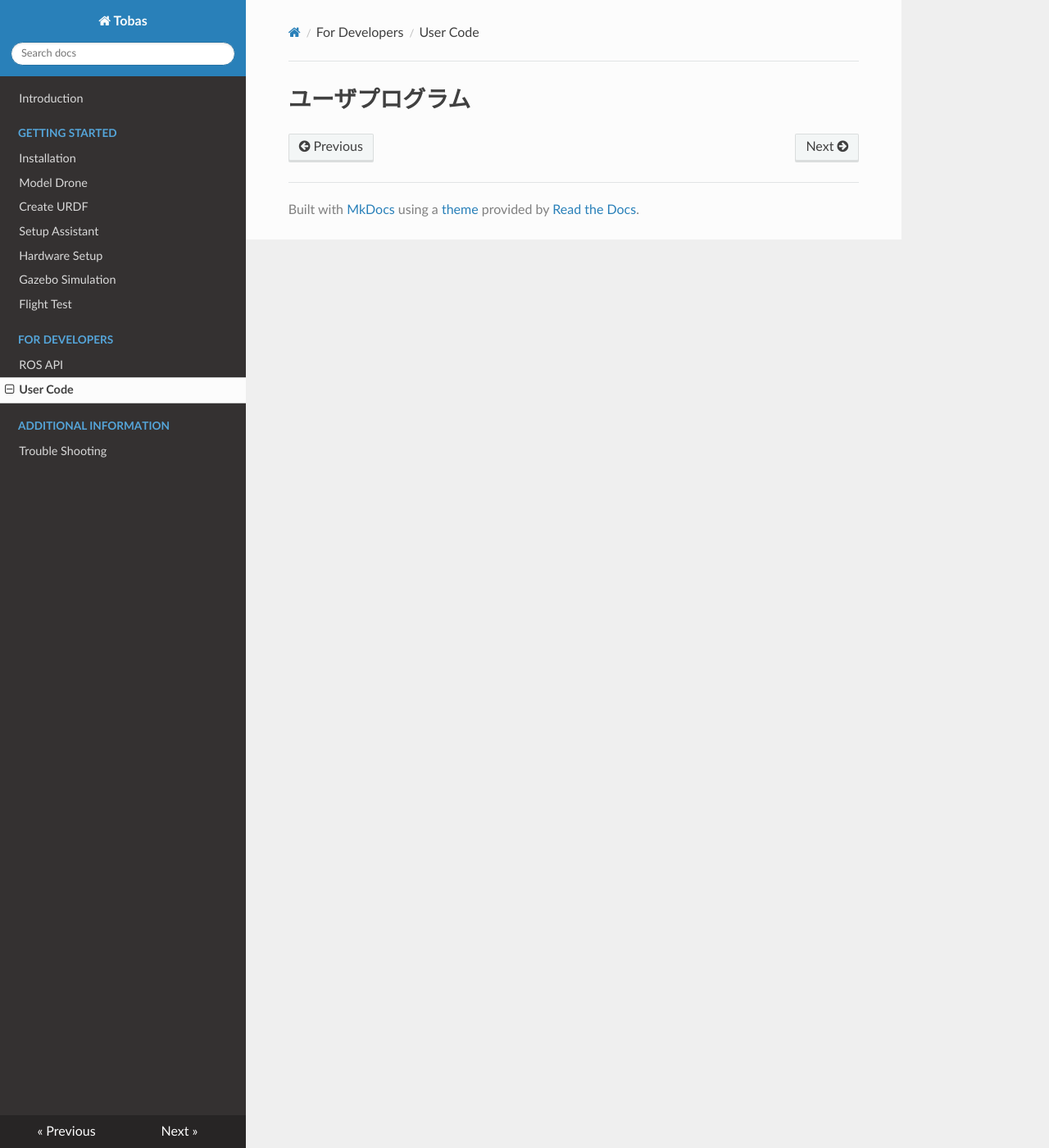
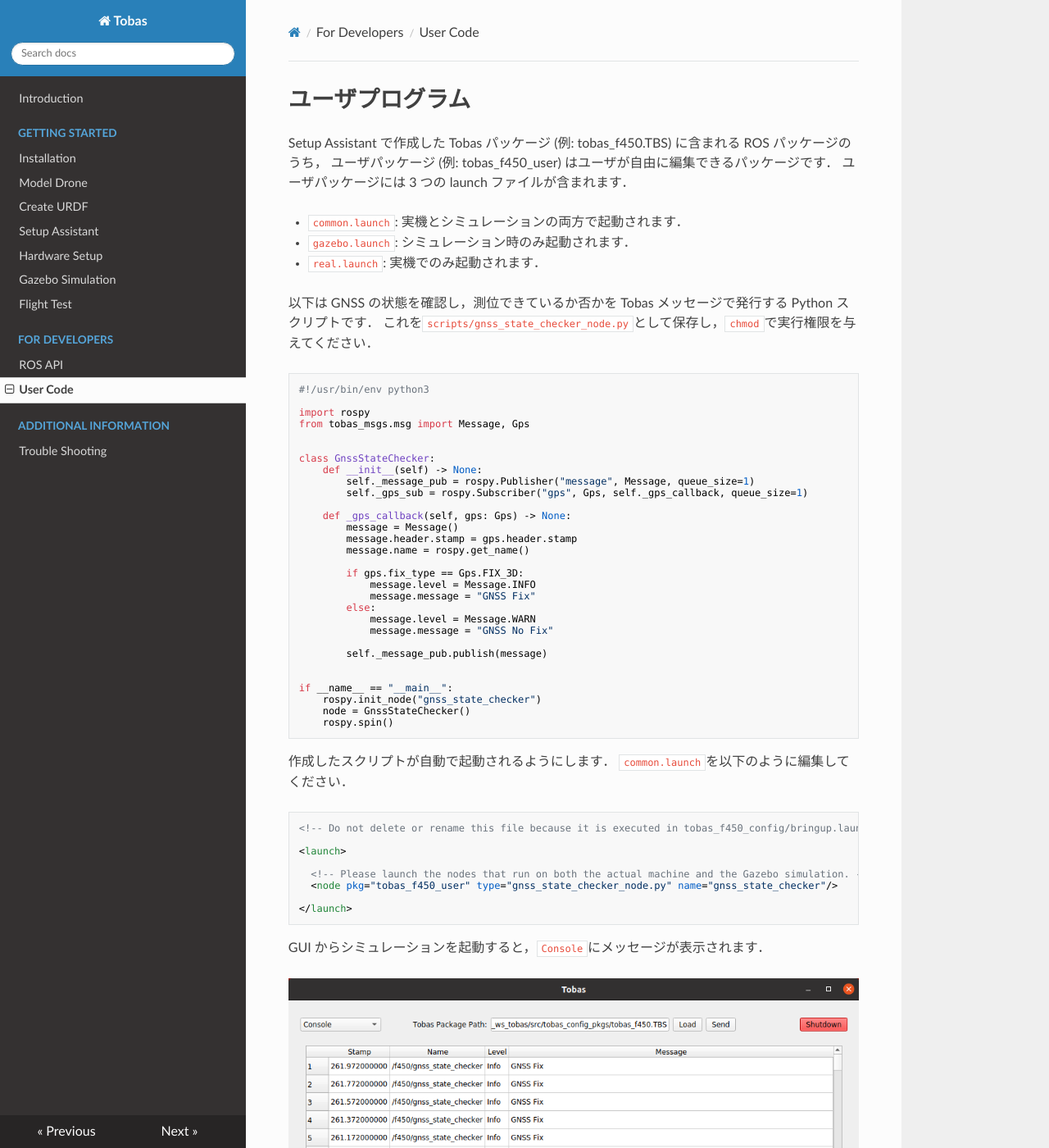
Before and after one commit to TobasFlightControl/tobas_wiki_ja, an MkDocs documentation site: the page built from docs/user_code.md, in a window 1280 px wide and 1400 px high. Shown: the whole window at 82% size. Built offline with MkDocs 1.6.1, drawn with Linux system fonts in a browser that asks for light colours; nearby versions of some CDN libraries.

Commit message:
edit: user_code.md

````diff
--- a/docs/user_code.md
+++ b/docs/user_code.md
@@ -1,132 +1,63 @@
 # ユーザプログラム
 
-<!-- TODO -->
-<!-- ## ROS API で操作
+Setup Assistant で作成した Tobas パッケージ (例: tobas_f450.TBS) に含まれる ROS パッケージのうち，
+ユーザパッケージ (例: tobas_f450_user) はユーザが自由に編集できるパッケージです．
+ユーザパッケージには 3 つの launch ファイルが含まれます．
 
----
+- `common.launch`: 実機とシミュレーションの両方で起動されます．
+- `gazebo.launch`: シミュレーション時のみ起動されます．
+- `real.launch`: 実機でのみ起動されます．
 
-ROS API 用いてドローンに指令を送ることもできます．
-ユーザのプログラムからドローンの情報にアクセスできるため，アプリケーションを作成する際に有用です．
-詳しくは[ROS API](ros_api.md)をご覧ください．
-
-まず，ドローンを操作するスクリプトを配置するための ROS パッケージを作成します．
-
-```bash
-$ cd ~/catkin_ws/src/
-$ catkin_create_pkg my_tobas_example
-```
-
-一度ビルドとソースを行い，パッケージをシェルに読み込ませます．
-
-```bash
-$ catkin build my_tobas_example
-$ source ~/catkin_ws/devel/setup.bash
-```
-
-次に，スクリプトを ROS パッケージ内に作成します．
-以下は`takeoff_action`アクションで離陸し，`command/pos_vel_acc_yaw`トピックで位置指令を行う Python スクリプトの例です．
-これを`my_tobas_example/scripts/`以下に配置してください．
+以下は GNSS の状態を確認し，測位できているか否かを Tobas メッセージで発行する Python スクリプトです．
+これを`scripts/gnss_state_checker_node.py`として保存し，`chmod`で実行権限を与えてください．
 
 ```python
 #!/usr/bin/env python3
 
 import rospy
-import actionlib
+from tobas_msgs.msg import Message, Gps
 
-from tobas_msgs.msg import TakeoffAction, TakeoffGoal, TakeoffResult, PosVelAccYaw
 
-ALTITUDE = 3.0  # [m]
-SIDE_LENGTH = 5.0  # [m]
-INTERVAL = 5.0  # [s]
+class GnssStateChecker:
+    def __init__(self) -> None:
+        self._message_pub = rospy.Publisher("message", Message, queue_size=1)
+        self._gps_sub = rospy.Subscriber("gps", Gps, self._gps_callback, queue_size=1)
+
+    def _gps_callback(self, gps: Gps) -> None:
+        message = Message()
+        message.header.stamp = gps.header.stamp
+        message.name = rospy.get_name()
+
+        if gps.fix_type == Gps.FIX_3D:
+            message.level = Message.INFO
+            message.message = "GNSS Fix"
+        else:
+            message.level = Message.WARN
+            message.message = "GNSS No Fix"
+
+        self._message_pub.publish(message)
 
 
 if __name__ == "__main__":
-    # ROSノードの初期化
-    rospy.init_node("command_square_trajectory")
-
-    # 離陸アクションクライアントの作成
-    takeoff_client = actionlib.SimpleActionClient("takeoff_action", TakeoffAction)
-
-    # アクションサーバーが起動するのを待つ
-    takeoff_client.wait_for_server()
-
-    # アクションゴールを作成
-    takeoff_goal = TakeoffGoal()
-    takeoff_goal.target_altitude = ALTITUDE
-    takeoff_goal.duration = INTERVAL
-
-    # アクションゴールを送信
-    takeoff_client.send_goal_and_wait(takeoff_goal)
-
-    # アクションの結果を取得
-    if takeoff_client.get_state() != actionlib.GoalStatus.SUCCEEDED:
-        rospy.logerr("Takeoff action failed.")
-        rospy.signal_shutdown()
-
-    # コマンドのパブリッシャーを作成
-    command_pub = rospy.Publisher("command/pos_vel_acc_yaw", PosVelAccYaw, queue_size=1)
-
-    # 正方形の頂点を指令し続ける
-    while not rospy.is_shutdown():
-        # 頂点1
-        command = PosVelAccYaw()
-        command.pos.x = SIDE_LENGTH / 2
-        command.pos.y = SIDE_LENGTH / 2
-        command.pos.z = ALTITUDE
-        command_pub.publish(command)
-        rospy.sleep(INTERVAL)
-
-        # 頂点2
-        command = PosVelAccYaw()
-        command.pos.x = -SIDE_LENGTH / 2
-        command.pos.y = SIDE_LENGTH / 2
-        command.pos.z = ALTITUDE
-        command_pub.publish(command)
-        rospy.sleep(INTERVAL)
-
-        # 頂点3
-        command = PosVelAccYaw()
-        command.pos.x = -SIDE_LENGTH / 2
-        command.pos.y = -SIDE_LENGTH / 2
-        command.pos.z = ALTITUDE
-        command_pub.publish(command)
-        rospy.sleep(INTERVAL)
-
-        # 頂点4
-        command = PosVelAccYaw()
-        command.pos.x = SIDE_LENGTH / 2
-        command.pos.y = -SIDE_LENGTH / 2
-        command.pos.z = ALTITUDE
-        command_pub.publish(command)
-        rospy.sleep(INTERVAL)
+    rospy.init_node("gnss_state_checker")
+    node = GnssStateChecker()
+    rospy.spin()
 ```
 
-スクリプトに実行権限を与えます．
+作成したスクリプトが自動で起動されるようにします．
+`common.launch`を以下のように編集してください．
 
-```bash
-$ chmod u+x ~/catkin_ws/src/my_tobas_example/scripts/command_square_trajectory_node.py
+```xml
+<!-- Do not delete or rename this file because it is executed in tobas_f450_config/bringup.launch. -->
+
+<launch>
+
+  <!-- Please launch the nodes that run on both the actual machine and the Gazebo simulation. -->
+  <node pkg="tobas_f450_user" type="gnss_state_checker_node.py" name="gnss_state_checker"/>
+
+</launch>
 ```
 
-スクリプトを実行すると，ドローンが離陸後に正方形の辺上を移動し続けます．
-トピックはドローンの名前空間 (URDF 作成時に設定した`Robot Name`) 内に存在するため，名前空間`__ns`を指定します．
+GUI からシミュレーションを起動すると，`Console`にメッセージが表示されます．
 
-```bash
-$ rosrun my_tobas_example command_square_trajectory_node.py __ns:=f450
-```
-
-## パラメータチューニング
-
----
-
-必要であれば飛行中にオンラインでパラメータを調整することができます．
-以下のコマンドで調整用の GUI を立ち上げます:
-
-```bash
-$ rosrun rqt_reconfigure rqt_reconfigure
-```
-
-![rqt_reconfigure](resources/gazebo_simulation/rqt_reconfigure.png)
-
-オンラインで調整可能な全てのパラメータが表示され，水平バー，エディタ等で値を調整することができます．
-パラメータ名にカーソルを重ねると，パラメータの説明文が表示されます．
-詳しくは<a href=https://wiki.ros.org/rqt_reconfigure>rqt_reconfigure | ROS</a>をご覧ください． -->
+![console](resources/user_code/console.png)
````
Also changed, not shown: docs/resources/user_code/console.png (added).
